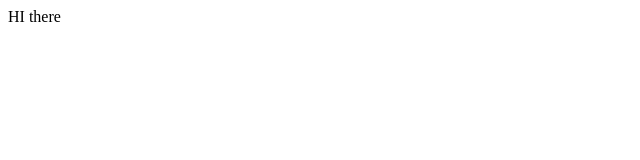
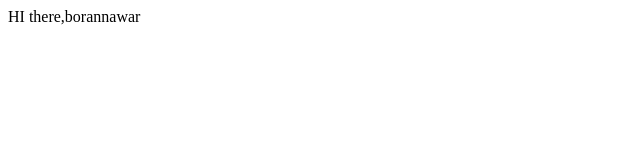
Before and after one commit to GHsuma/local-repo, a plain HTML site: page index.html in a window 1280 px wide. Shown: the full height of the page, 0-640 px from the left. Drawn offline with Linux system fonts and the light colour scheme.

Commit message:
changes made in branch2

```diff
--- a/index.html
+++ b/index.html
@@ -6,6 +6,6 @@
     <title>Document</title>
 </head>
 <body>
-    HI there
+    HI there,borannawar
 </body>
 </html>
```
